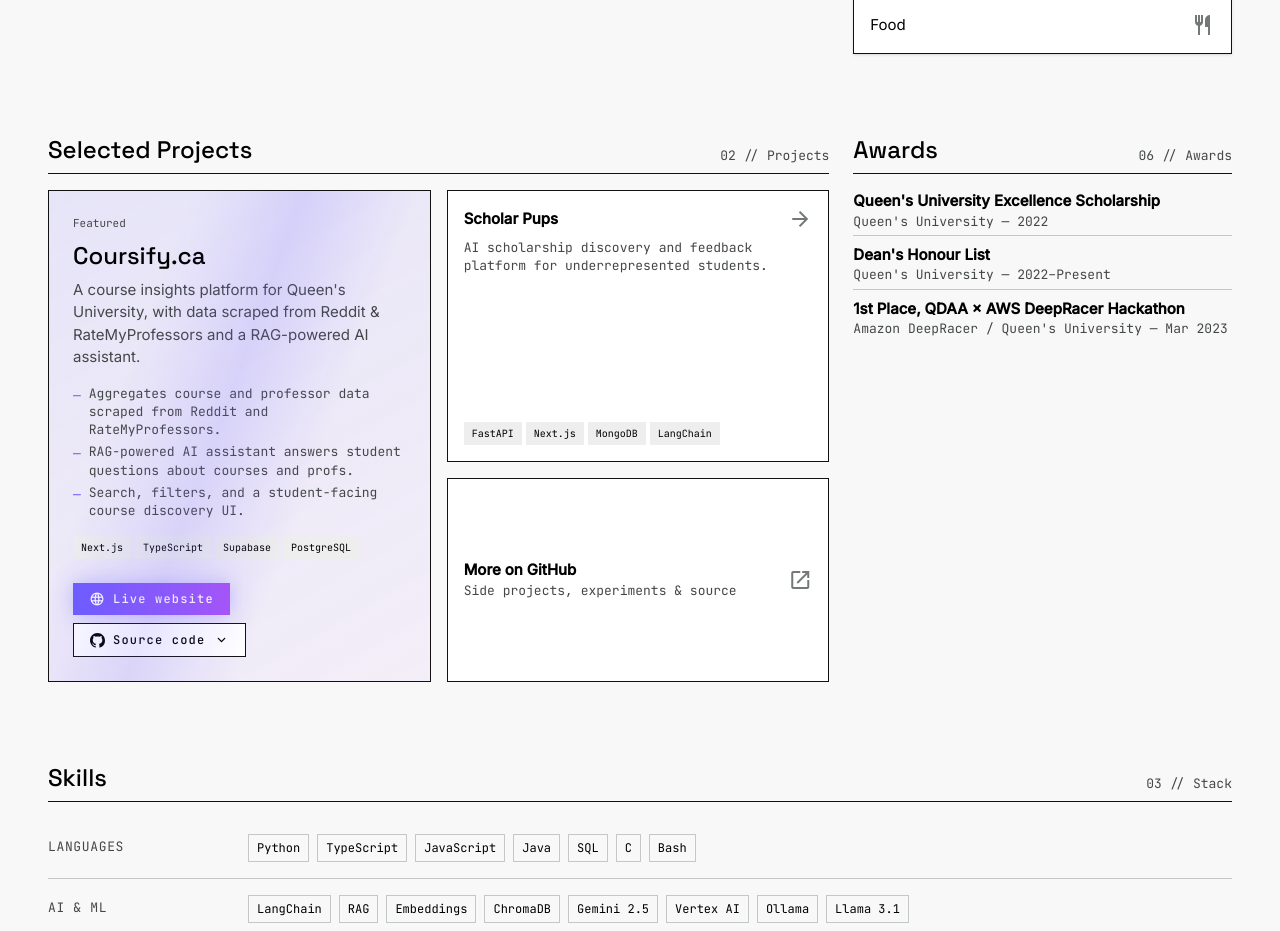
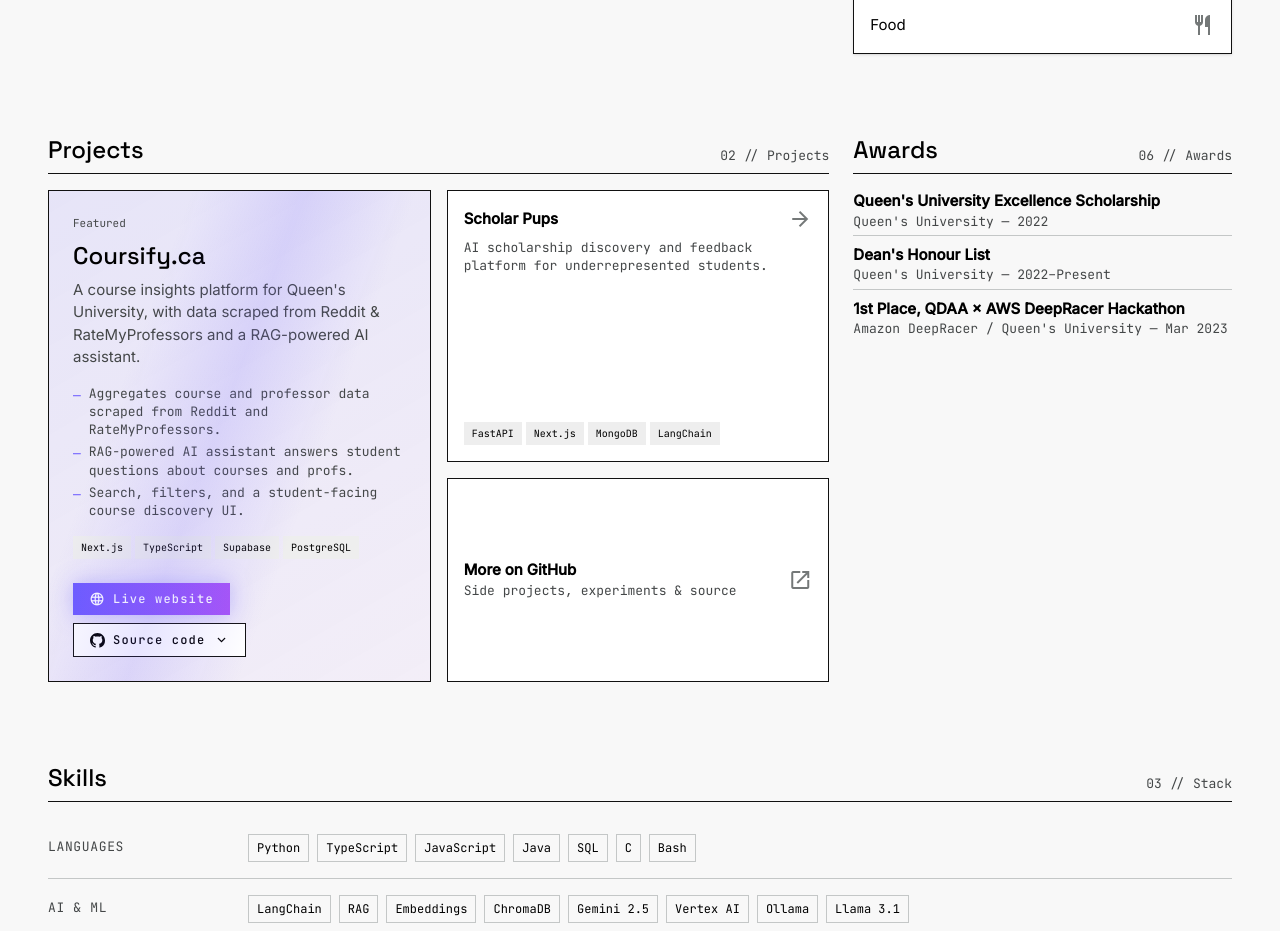
Before and after one commit to mominalvi/personal-portfolio, a Next.js app: page / in a window 1280 px wide. Shown: the part 800-1731 px from the top of the page. Built offline with nearby package versions, Linux system fonts and the light colour scheme.

Commit message:
rename selected projects heading to projects

```diff
--- a/src/components/Projects.tsx
+++ b/src/components/Projects.tsx
@@ -42,7 +42,7 @@
   return (
     <section className="animate-fade-in-up" id="projects">
       <div className="flex justify-between items-end border-b-architectural pb-sm mb-md">
-        <h2 className="font-h3 text-h3 text-primary">Selected Projects</h2>
+        <h2 className="font-h3 text-h3 text-primary">Projects</h2>
         <span className="font-meta-technical text-meta-technical text-on-surface-variant">
           02 // Projects
         </span>
```
